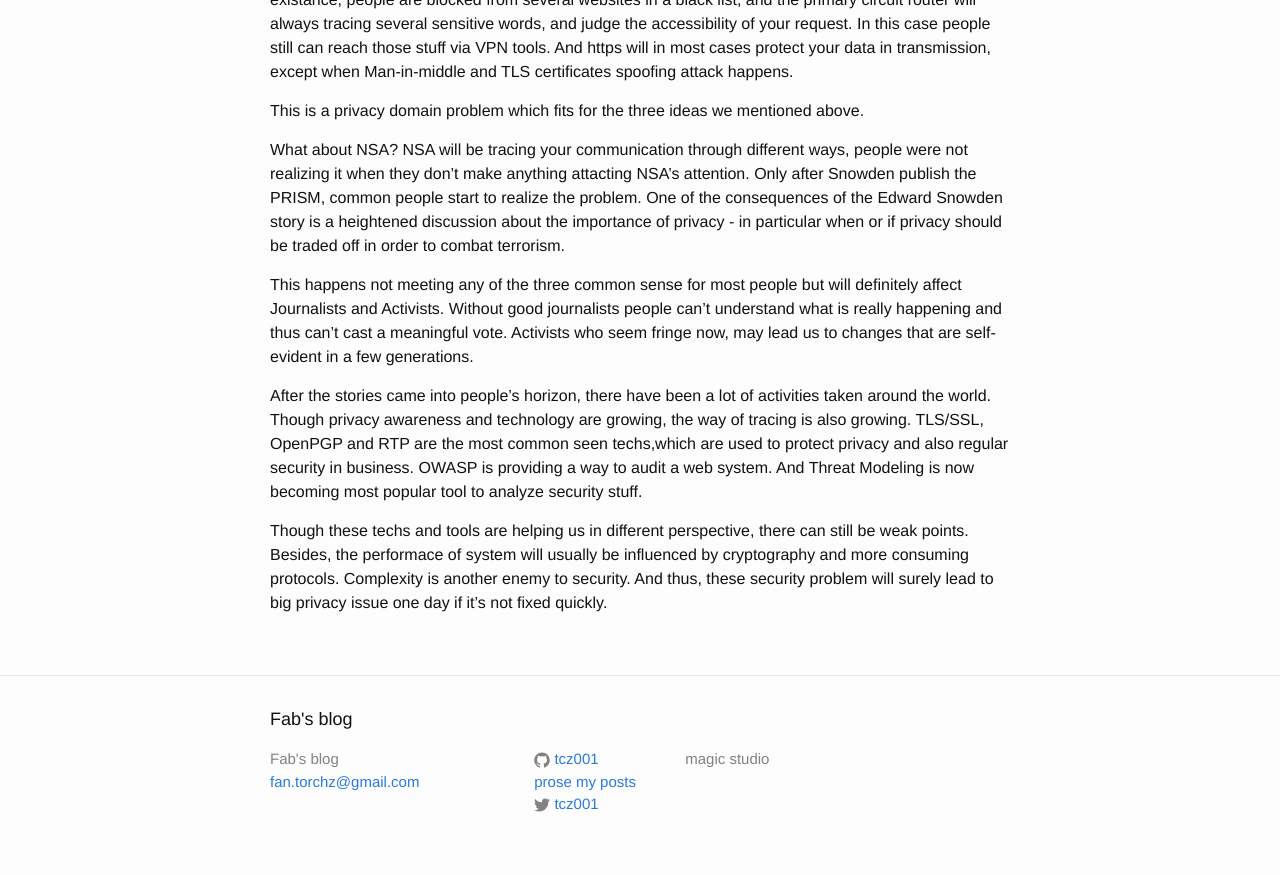
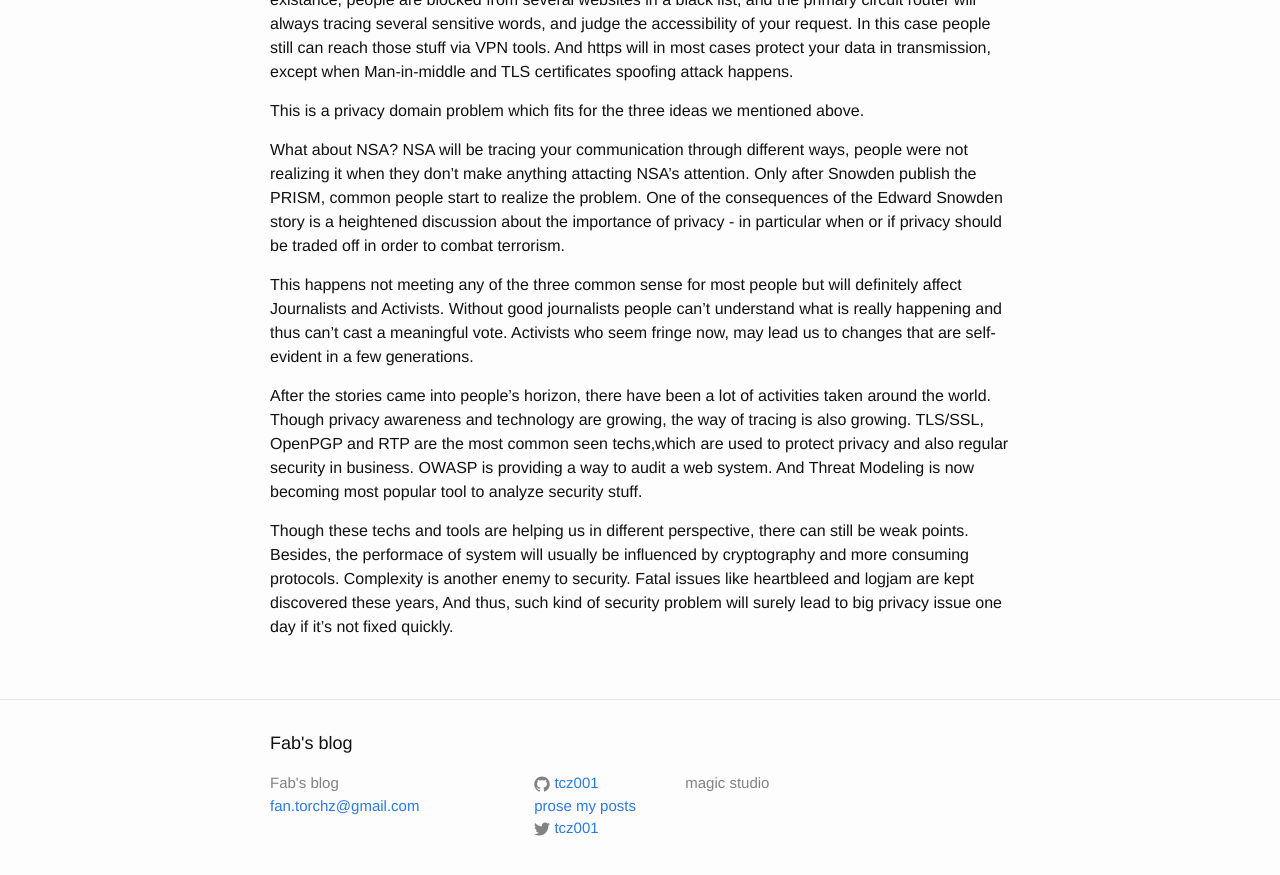
Before and after one commit to tcz001/tcz001.github.io, a Jekyll site: the page built from _posts/2015-06-01-musing-in-privacy.md, in a window 1280 px wide and 900 px high, scrolled down 899 px. Shown: the top 875 px of the window. Built offline with Jekyll 4.4.1, drawn with Linux system fonts in a browser that asks for light colours.

Commit message:
Updated 2015-06-01-musing-in-privacy.md

```diff
--- a/_posts/2015-06-01-musing-in-privacy.md
+++ b/_posts/2015-06-01-musing-in-privacy.md
@@ -3,6 +3,7 @@ published: true
 title: "STRIKE-Musing in Privacy"
 layout: post
 ---
+
 
 
 
@@ -41,4 +42,4 @@ This happens not meeting any of the three common sense for most people but will
 
 After the stories came into people's horizon, there have been a lot of activities taken around the world. Though privacy awareness and technology are growing, the way of tracing is also growing. TLS/SSL, OpenPGP and RTP are the most common seen techs,which are used to protect privacy and also regular security in business. OWASP is providing a way to audit a web system. And Threat Modeling is now becoming most popular tool to analyze security stuff.
 
-Though these techs and tools are helping us in different perspective, there can still be weak points. Besides, the performace of system will usually be influenced by cryptography and more consuming protocols. Complexity is another enemy to security. And thus, these security problem will surely lead to big privacy issue one day if it's not fixed quickly.
+Though these techs and tools are helping us in different perspective, there can still be weak points. Besides, the performace of system will usually be influenced by cryptography and more consuming protocols. Complexity is another enemy to security. Fatal issues like heartbleed and logjam are kept discovered these years, And thus, such kind of security problem will surely lead to big privacy issue one day if it's not fixed quickly.
```
